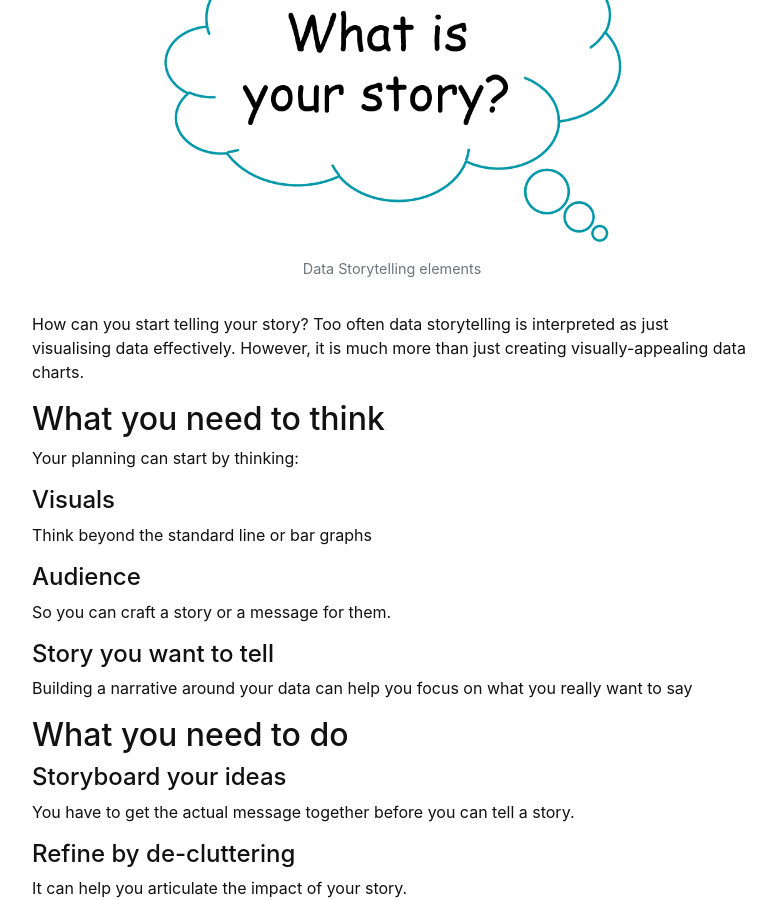
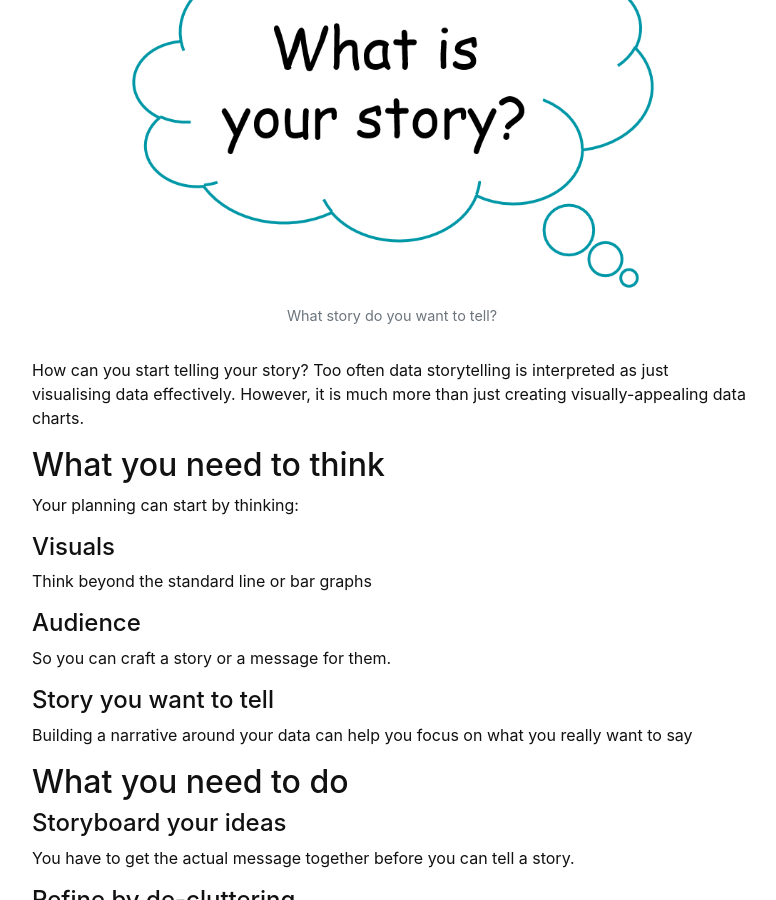
Before and after one commit to masamiy/DataStoryTelling, a Jekyll site: the page built from content/1-Start_telling_story.md, in a window 1280 px wide and 900 px high, scrolled down 314 px. Shown: the whole window, without its empty margins (248-1024 px from the left). Built offline with Jekyll 4.4.1, drawn with Linux system fonts in a browser that asks for light colours.

Commit message:
Update 1-Start_telling_story.md

```diff
--- a/content/1-Start_telling_story.md
+++ b/content/1-Start_telling_story.md
@@ -2,7 +2,7 @@
 title: Start telling your story
 nav: Start telling your story
 ---
-{% include figure.html img="What_is_your_story.png" alt="cat" caption="Data Storytelling elements" width="70%" %}
+{% include figure.html img="What_is_your_story.png" alt="cat" caption="What story do you want to tell?" width="80%" %}
 How can you start telling your story? Too often data storytelling is interpreted as just visualising data effectively. However, it is much more than just creating visually-appealing data charts.
 
 ## What you need to think
```
